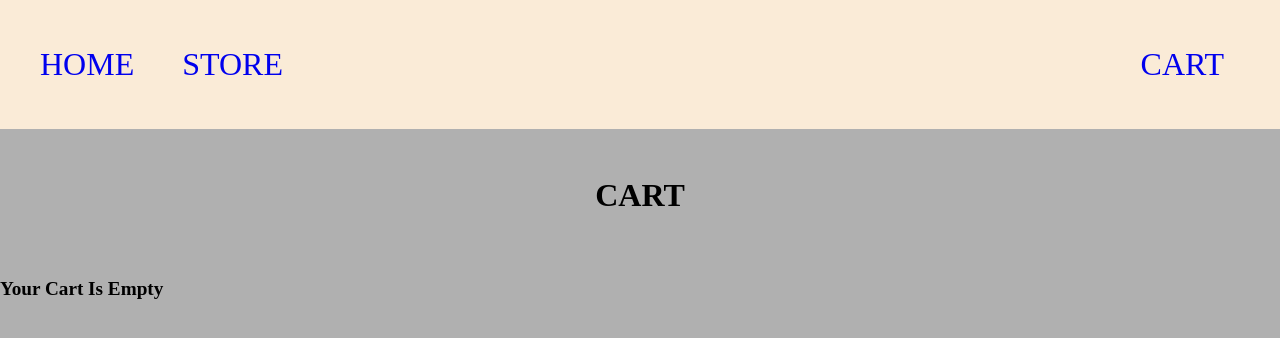
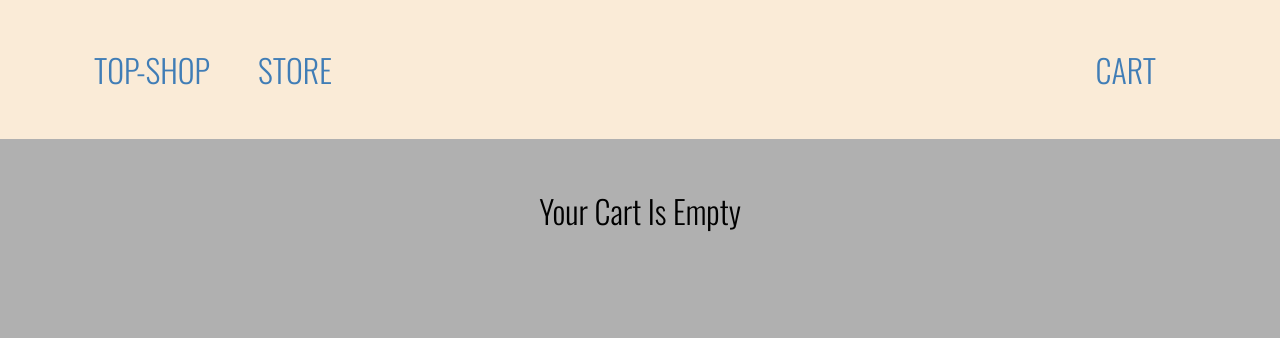
Before and after one commit to wmfsdev/shopping-cart, a React (Vite) app: page /cart in a window 1280 px wide. Shown: the top 338 px of the page. Built offline with nearby package versions, Linux system fonts and the light colour scheme.

Commit message:
add trending items to store front

```diff
--- a/src/App.css
+++ b/src/App.css
@@ -1,12 +1,17 @@
+@import url('https://fonts.googleapis.com/css2?family=Bebas+Neue&family=Oswald:wght@200;300&family=Roboto:wght@500&display=swap');
+
 #root {
   margin: 0 auto;
   display: flex;
   flex-direction: column;
+  align-items: center;
+  height: 100vh;
 }
 
 body {
   background-color: #b0b0b0;
   margin: 0px;
+  font-family: Oswald;
 }
 
 
@@ -15,12 +20,15 @@ body {
 nav {
   background-color: antiquewhite;
   padding: 30px;
-  padding-left: 40px;
+  width: 100%;
+  box-sizing: border-box;
 }
 
 .nav-list {
   display: flex;
   gap: 3rem;
+  align-items: center;
+  margin-left: 4rem;
 }
 
 .nav-list li {
@@ -29,16 +37,24 @@ nav {
   font-size: 2rem;
 }
 
+nav a {
+  color: rgb(64, 125, 182);
+}
+
 ul {
   padding-left: 0px;
 }
 
 .nav-list li:last-child {
+  align-items: inherit;
   margin-left: auto;
+  gap: 1rem;
+  margin-right: 3rem;
 }
 
 .cart-quantity {
-  width: 10px;
+  width: 30px;
+  text-align: center;
 }
 
 a {
@@ -47,6 +63,19 @@ a {
 
 a:hover {
   color: rgb(100, 148, 100)
+}
+
+/* STORE FRONT */
+
+.store-front-container {
+  display: flex;
+  height: 100vh;
+  flex-direction: column;
+  justify-content: center;
+}
+
+.store-front-container img {
+  max-height: 800px;
 }
 
 
@@ -62,6 +91,7 @@ h1 {
   padding-left: 3rem;
   padding-right: 3rem;
   text-align: center;
+  font-weight: normal;
 }
 
 h2 {
@@ -80,12 +110,14 @@ h2 {
   display:flex;
   flex-direction: column;
   align-items: center;
+  justify-content: space-between;
   max-width: 300px;
 }
 
 .product a {
   width: 200px;
   text-align: center;
+  font-size: 1.3rem;
 }
 
 .product img {
@@ -105,14 +137,18 @@ h2 {
   padding-bottom: 1rem;
 }
 
+.purchase-info {
+  display: flex;
+  flex-direction: column;
+  align-items: center;
+}
+
 .product-view {
   display: flex;
   gap: 50px;
   flex-wrap: wrap;
-  padding: 3rem;
   max-width: 1000px;
-  margin-left: auto;
-  margin-right: auto;
+  justify-content: center;
 }
 
 .full-size-product {
@@ -120,8 +156,55 @@ h2 {
   max-width: 600px;
 }
 
+form #quantity {
+  width: 170px;
+  margin-right: 7px;;
+}
+
+/* NAV FOOTER */
+
+.product-nav-footer {
+  width: 100%;
+  align-items: center;
+  padding: 2rem;
+  background-color: bisque;
+  display: flex;
+  justify-content: space-evenly;
+  font-size: 1.2rem;
+  gap: 50px;
+}
+
+.product-nav-footer button {
+  height: fit-content;
+}
+
+.product-nav-footer p {
+  margin: 5px;
+  padding: 5px;
+}
+
+label {
+  display: flex;
+  gap: 2rem
+}
+
+label select {
+  width: 100px;
+}
+
 
 /* CART ITEMS */
+
+.cart-items-container {
+  display: flex;
+  flex-direction: column;
+  align-items: self-end;
+  gap: 1.5rem;
+}
+
+.cart-items {
+  display: flex;
+}
 
 .cart-item {
   display: flex;
@@ -129,3 +212,29 @@ h2 {
   align-items: center;
   gap: 20px;
 }
+
+.item-sub-total {
+  min-width: 90px;
+  text-align: right;
+}
+
+.cart-total {
+  display: flex;
+  align-items: center;
+  margin-top: 50px;
+  text-align: right;
+  gap: 20px;
+}
+
+.cart-total p {
+  font-size: 1.2rem;
+
+}
+
+.purchases-container {
+  display: flex;
+  gap: 50px;
+  flex-wrap: wrap;
+  max-width: 1000px;
+  justify-content: center;
+}
--- a/src/components/CartItem.jsx
+++ b/src/components/CartItem.jsx
@@ -41,9 +41,9 @@ function handleClick(cartItemId, e) {
                 <input type="number" name="quantity" value={inputValue} onChange={handleChange} min={0}/>
                 <button type="submit">UPDATE</button>
                 <button onClick={(e) => handleClick(cartState[itemIndex].id, e)}>REMOVE</button>
-                <div className="item-sub-total">£{itemSubTotal}</div>
+
             </form>
-
+             <div className="item-sub-total">£{itemSubTotal.toFixed(2)}</div>
         </div>
     )
 }
--- /dev/null
+++ b/src/components/CartTotal.jsx
@@ -0,0 +1,15 @@
+const CartTotal = ({cartState}) => {
+    console.log(cartState)
+
+    const total = cartState.reduce(
+        (acc, cur) => acc + (cur.item.price * cur.quantity), 0)
+
+    return (
+        <div className="cart-total">
+            <h2>TOTAL</h2>
+            <p>£{total.toFixed(2)}</p>
+        </div>
+    )
+}
+
+export default CartTotal
--- /dev/null
+++ b/src/components/ProductNav.jsx
@@ -0,0 +1,23 @@
+import { useState } from "react"
+
+const ProductNav = ({limit, setLimit}) => {
+
+    return (
+        <div className="product-nav-footer">
+            <label>No. of Products To Display:
+            <select
+                value={limit}
+                onChange={(e) => setLimit(e.target.value)}
+                name="product-display"
+                id="display-count"
+            >
+                <option value="5">5</option>
+                <option value="10">10</option>
+                <option value="20">20</option>
+            </select>
+            </label>
+        </div>
+    )
+}
+
+export default ProductNav
--- a/src/components/cart.jsx
+++ b/src/components/cart.jsx
@@ -1,14 +1,16 @@
 
 import { useOutletContext } from "react-router-dom"
 import CartItem from "./CartItem"
+import CartTotal from "./CartTotal"
 
 const Cart = () => {
 
 const [cartItems, setCartItems] = useOutletContext()
-// console.log(cartItems)
+
     return (
         <>
-        <h1>CART</h1>
+        { cartItems.length !== 0 ? <h1>Your Purchases</h1> : null }
+        <div className="cart-items-container">
             { cartItems.length !== 0 ? cartItems.map((item, index) => (
                 <CartItem
                     key={index}
@@ -16,8 +18,10 @@ const [cartItems, setCartItems] = useOutletContext()
                     itemIndex={index}
                     setCartItems={setCartItems}
                 />
-        )) : <h2>Your Cart Is Empty</h2>
+            )) : <h1>Your Cart Is Empty</h1>
             }
+        { cartItems.length !== 0 ? <CartTotal cartState={cartItems} /> : null  }
+        </div>
         </>
     )
 }
--- a/src/components/cartCount.jsx
+++ b/src/components/cartCount.jsx
@@ -1,8 +1,7 @@
 
 const CartCount = ({state}) => {
 
-    const quantity = state.reduce(
-        (acc, cur) => acc + cur.quantity, 0)
+    const quantity = state.reduce((acc, cur) => acc + cur.quantity, 0)
 
     return (
         <div className="cart-quantity" data-testid="cart-quantity">{ state.length >= 1 && quantity }</div>
--- a/src/components/item.jsx
+++ b/src/components/item.jsx
@@ -9,10 +9,12 @@ const Item = ({title, img, price, desc, id}) => {
             <div className="product-img-container">
                 <img src={img} alt="" />
             </div>
-            <Link to={`${id}`} state={{title, img, price, desc}}>{title}</Link>
-            {/* <h2> {title} </h2> */}
-            <p>£{price}</p>
-            <Purchase title={title} img={img} price={price} id={id}/>
+            <div className="purchase-info">
+                <Link to={`${id}`} state={{title, img, price, desc}}>{title}</Link>
+                <p>£{price}</p>
+                <Purchase title={title} img={img} price={price} id={id}/>
+            </div>
+
         </div>
     )
 }
--- a/src/components/navigation.jsx
+++ b/src/components/navigation.jsx
@@ -12,7 +12,7 @@ const Navigation = () => {
         <nav>
           <ul className="nav-list">
             <li>
-            <Link to={"storefront"}>HOME</Link>
+            <Link to={"storefront"}>TOP-SHOP</Link>
             </li>
             <li>
             <Link to={"products"}>STORE</Link>
--- a/src/components/products.jsx
+++ b/src/components/products.jsx
@@ -1,24 +1,28 @@
 import { useState, useEffect } from "react"
 import Item from "./item"
 import Error from "./error"
+import ProductNav from "./ProductNav"
 
 const Products = () => {
 
   const [data, setData] = useState(false)
   const [error, setError] = useState(false)
+  const [loading, setLoading] = useState(false)
+
+  const [limit, setLimit] = useState(5)
 
   useEffect(() => {
-    fetch('https://fakestoreapi.com/products?limit=5')
+    fetch(`https://fakestoreapi.com/products?limit=${limit}`)
       .then((response) => response.json())
       .then((data) => setData(data))
-      .catch((error) => setError(error));
-  }, []);
+      .catch((error) => setError(error))
+      .finally(() => setLoading(true))
+  }, [limit]);
 
   return (
       <>
-    <h1>Browse our product range</h1>
+    <h1>Browse Our Product Range</h1>
       <div className="product-view">
-      {/* <h1>Browse our product range</h1> */}
         { data && data.map((obj) => (
           <Item
             key={obj.id}
@@ -29,8 +33,8 @@ const Products = () => {
             id={obj.id}
           />
         ))}
+        { loading && <ProductNav limit={limit} setLimit={setLimit}/> }
       </div>
-
       { error && <Error error={error}/> }
     </>
   )
--- a/src/components/storefront.jsx
+++ b/src/components/storefront.jsx
@@ -1,7 +1,30 @@
+import { useEffect, useState } from "react"
 
 const Storefront = () => {
+
+    const [data, setData] = useState(false)
+    const [error, setError] = useState(false)
+
+    function random(min, max) {
+        min = Math.ceil(min)
+        max = Math.floor(max)
+        return Math.floor(Math.random() * (max - min + 1) + min)
+    }
+
+    useEffect(() => {
+      fetch(`https://fakestoreapi.com/products/${random(1, 30)}`)
+        .then((response) => response.json())
+        .then((data) => setData(data))
+        .catch((error) => setError(error))
+    }, []);
+
+    console.log(data)
+
     return (
-        <h1>STORE FRONT</h1>
+        <div className="store-front-container">
+            <img src={data.image} alt="" />
+            <h1>TRENDING PRODUCTS</h1>
+        </div>
     )
 }
 
```
Also changed, not shown: 1 other file (tests, documents, lock files or other folders). Lines whose indentation alone changed are shown as unchanged.
